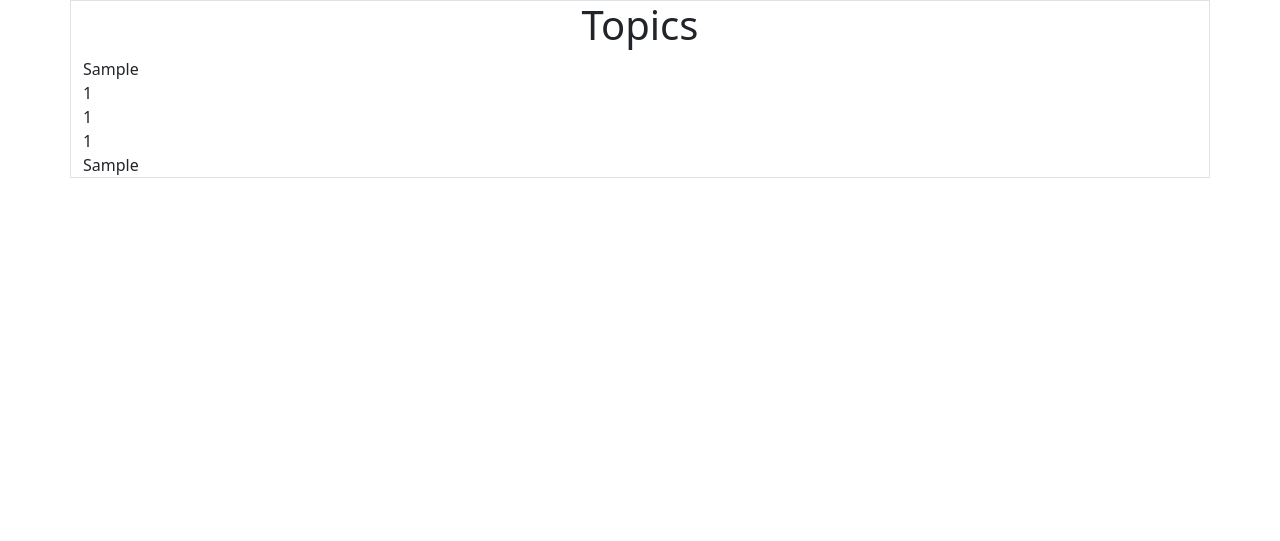
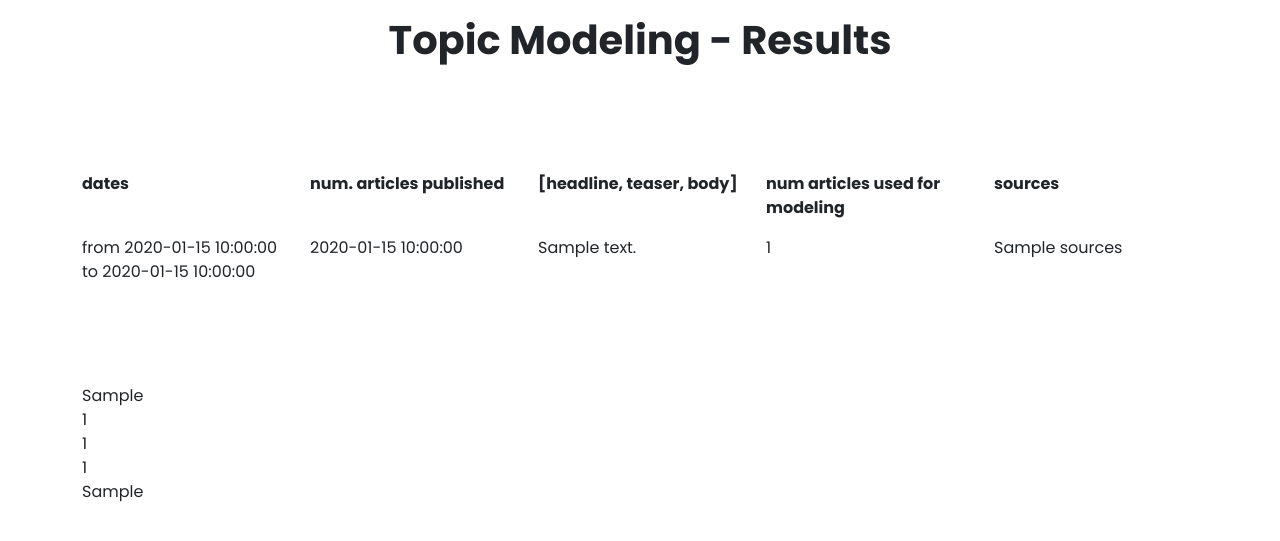
Before and after one commit to karimdabbouz/balancr, a Flask app: template application/templates/topics.html in a window 1280 px wide. Shown: the top 541 px of the page. Run offline with Flask 2, Linux system fonts and the light colour scheme; the template is opened without the code that fills it: most values are stand-ins (such as "Sample title", 1, 10 or a date in 2020).

Commit message:
add styles to interface

```diff
--- a/application/__init__.py
+++ b/application/__init__.py
@@ -1,4 +1,4 @@
-from flask import Flask
+from flask import Flask, url_for
 from dotenv import load_dotenv
 # from .extensions import db
 
--- /dev/null
+++ b/application/static/main.css
@@ -0,0 +1,3 @@
+* {
+    font-family: Poppins;
+}
--- a/application/templates/base.html
+++ b/application/templates/base.html
@@ -4,7 +4,11 @@
     <meta charset="UTF-8">
     <meta name="viewport" content="width=device-width, initial-scale=1.0">
     <title>{% block title %}Default Title{% endblock %}</title>
+    <link rel="stylesheet" href="{{ url_for('static', filename='main.css') }}">
     <link href="https://cdn.jsdelivr.net/npm/bootstrap@5.3.2/dist/css/bootstrap.min.css" rel="stylesheet" integrity="sha384-T3c6CoIi6uLrA9TneNEoa7RxnatzjcDSCmG1MXxSR1GAsXEV/Dwwykc2MPK8M2HN" crossorigin="anonymous">
+    <link rel="preconnect" href="https://fonts.googleapis.com">
+    <link rel="preconnect" href="https://fonts.gstatic.com" crossorigin>
+    <link href="https://fonts.googleapis.com/css2?family=Montserrat:ital,wght@0,400;0,800;1,400&family=Poppins:ital,wght@0,400;0,700;1,400&display=swap" rel="stylesheet">
 </head>
 <body>
 
--- a/application/templates/topics.html
+++ b/application/templates/topics.html
@@ -4,11 +4,51 @@
 
 {% block content %}
 
-<div class="container d-flex flex-column justify-content-center border">
-    <div class="row">
+<div class="container d-flex flex-column justify-content-center">
+    <div class="row mt-3">
         <div class="col">
-            <h1 class="text-center">Topics</h1>
+            <h1 class="text-center" style="font-weight: bold">Topic Modeling - Results</h1>
         </div>
+    </div>
+    <div class="row" style="height: 100px">
+        <!-- spacing -->
+    </div>
+    <div class="row" style="font-weight: bold">
+        <div class="col">
+            dates
+        </div>
+        <div class="col">
+            num. articles published
+        </div>
+        <div class="col">
+            [headline, teaser, body]
+        </div>
+        <div class="col">
+            num articles used for modeling
+        </div>
+        <div class="col">
+            sources
+        </div>
+    </div>
+    <div class="row mt-3">
+        <div class="col">
+            from {{ start_date }} to {{ end_date }}
+        </div>
+        <div class="col">
+            {{ num_articles_published }}
+        </div>
+        <div class="col">
+            {{ headline_teaser_body }}
+        </div>
+        <div class="col">
+            {{ num_articles_used_in_modeling }}
+        </div>
+        <div class="col">
+            {{ sources }}
+        </div>
+    </div>
+    <div class="row" style="height: 100px">
+        <!-- spacing -->
     </div>
     <div class="row">
         <div class="col">
--- a/application/utils.py
+++ b/application/utils.py
@@ -109,7 +109,7 @@ class ProcessTopics():
 
     def visualize_num_docs_per_topic(self):
         self.top_topics['representation'] = [' '.join([x for x in sublist[:5]]) for sublist in self.top_topics['representation']]
-        top_topics_fig = px.bar(self.top_topics, x='representation', y='num_docs')
+        top_topics_fig = px.bar(self.top_topics, x='representation', y='num_docs', color_discrete_sequence=['#3C4856'])
         top_topics_fig.update_layout(title='Zehn wichtigste Themen nach Anzahl Artikel insgesamt')
         return top_topics_fig.to_html(full_html=False)
 
@@ -117,9 +117,8 @@ class ProcessTopics():
         results = []
         for i, row in self.top_topics.iloc[:3].iterrows():
             df = pd.DataFrame(self.num_articles_per_medium[row['topic']].items(), columns=['medium', 'num_articles'])
-            num_articles_per_medium_fig = px.bar(df, x='medium', y='num_articles')
+            num_articles_per_medium_fig = px.bar(df, x='medium', y='num_articles', color_discrete_sequence=['#3C4856'])
             topic_description = ''.join([sublist for sublist in row['representation']])
             num_articles_per_medium_fig.update_layout(title=f'Anzahl Artikel je Medium zum Thema: {topic_description}')
-            # num_articles_per_medium_fig.write_html(f'{row["topic"]}.html', auto_open=True)
             results.append(num_articles_per_medium_fig.to_html(full_html=False))
         return results
```
Also changed, not shown: application/routes.py (+7 -7 lines), application/templates/index.html (+7 -4 lines), README.md (added).
